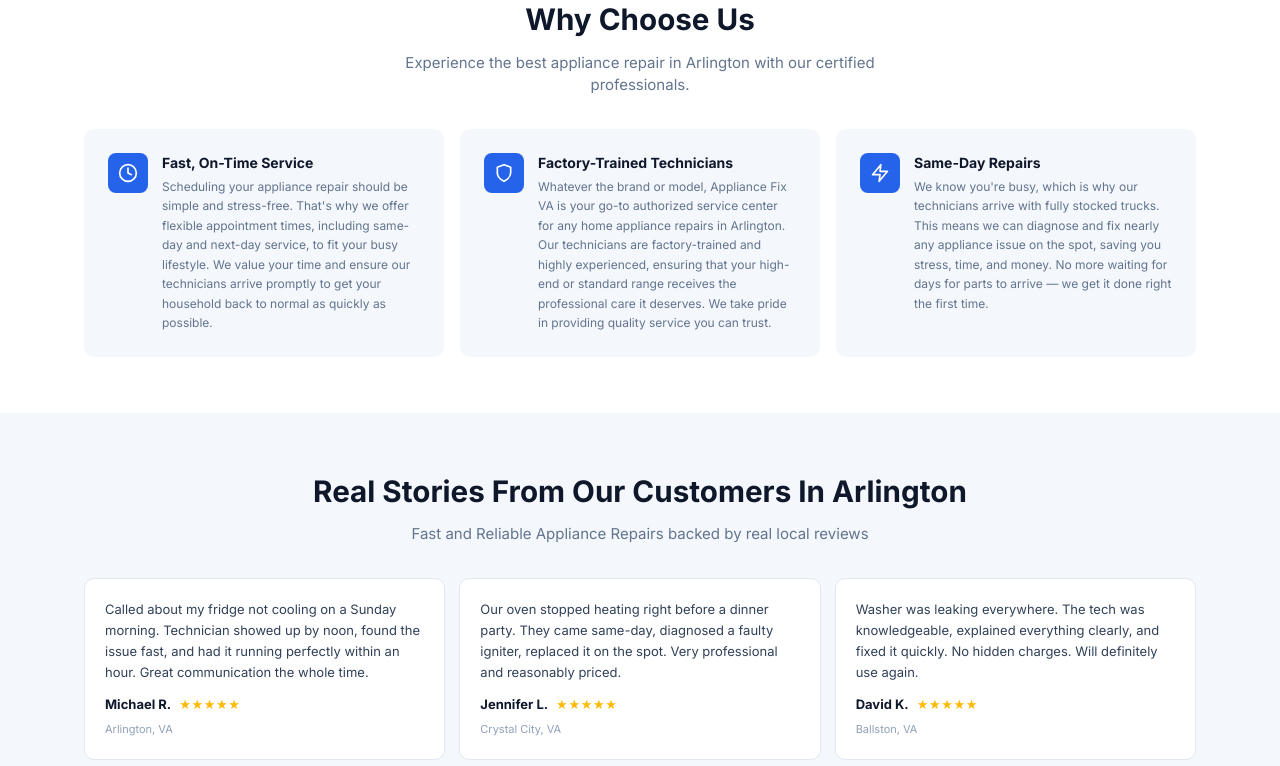
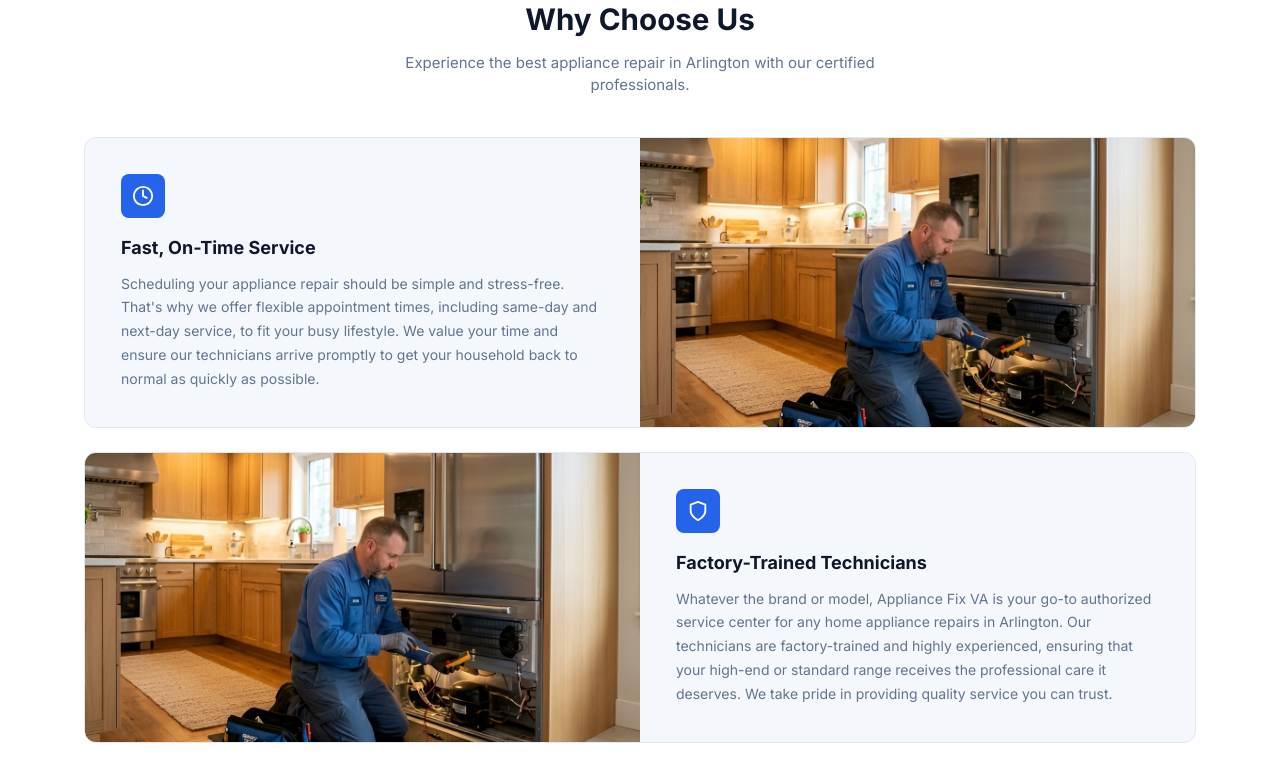
Before and after one commit to handenis86-ux/appliance-fix-va, a Next.js app: page / in a window 1280 px wide. Shown: the part 3840-4606 px from the top of the page. Built offline with nearby package versions, Linux system fonts and the light colour scheme.

Commit message:
WhyChooseUs: alternating image+text layout

```diff
--- a/src/components/WhyChooseUs.tsx
+++ b/src/components/WhyChooseUs.tsx
@@ -1,24 +1,39 @@
+import Image from "next/image";
+
 const items = [
   {
     title: "Fast, On-Time Service",
     desc: "Scheduling your appliance repair should be simple and stress-free. That's why we offer flexible appointment times, including same-day and next-day service, to fit your busy lifestyle. We value your time and ensure our technicians arrive promptly to get your household back to normal as quickly as possible.",
     icon: (
-      <svg width="20" height="20" viewBox="0 0 24 24" fill="none" stroke="#fff" strokeWidth="2" strokeLinecap="round" strokeLinejoin="round"><circle cx="12" cy="12" r="10" /><polyline points="12 6 12 12 16 14" /></svg>
+      <svg width="22" height="22" viewBox="0 0 24 24" fill="none" stroke="#fff" strokeWidth="2" strokeLinecap="round" strokeLinejoin="round">
+        <circle cx="12" cy="12" r="10" />
+        <polyline points="12 6 12 12 16 14" />
+      </svg>
     ),
+    image: "/hero.jpg",
+    imagePosition: "right" as const,
   },
   {
     title: "Factory-Trained Technicians",
     desc: "Whatever the brand or model, Appliance Fix VA is your go-to authorized service center for any home appliance repairs in Arlington. Our technicians are factory-trained and highly experienced, ensuring that your high-end or standard range receives the professional care it deserves. We take pride in providing quality service you can trust.",
     icon: (
-      <svg width="20" height="20" viewBox="0 0 24 24" fill="none" stroke="#fff" strokeWidth="2" strokeLinecap="round" strokeLinejoin="round"><path d="M12 22s8-4 8-10V5l-8-3-8 3v7c0 6 8 10 8 10z" /></svg>
+      <svg width="22" height="22" viewBox="0 0 24 24" fill="none" stroke="#fff" strokeWidth="2" strokeLinecap="round" strokeLinejoin="round">
+        <path d="M12 22s8-4 8-10V5l-8-3-8 3v7c0 6 8 10 8 10z" />
+      </svg>
     ),
+    image: "/hero.jpg",
+    imagePosition: "left" as const,
   },
   {
     title: "Same-Day Repairs",
     desc: "We know you're busy, which is why our technicians arrive with fully stocked trucks. This means we can diagnose and fix nearly any appliance issue on the spot, saving you stress, time, and money. No more waiting for days for parts to arrive — we get it done right the first time.",
     icon: (
-      <svg width="20" height="20" viewBox="0 0 24 24" fill="none" stroke="#fff" strokeWidth="2" strokeLinecap="round" strokeLinejoin="round"><path d="M13 2L3 14h9l-1 8 10-12h-9l1-8z" /></svg>
+      <svg width="22" height="22" viewBox="0 0 24 24" fill="none" stroke="#fff" strokeWidth="2" strokeLinecap="round" strokeLinejoin="round">
+        <path d="M13 2L3 14h9l-1 8 10-12h-9l1-8z" />
+      </svg>
     ),
+    image: "/hero.jpg",
+    imagePosition: "right" as const,
   },
 ];
 
@@ -26,7 +41,7 @@ export default function WhyChooseUs() {
   return (
     <section className="py-14">
       <div className="max-w-[1160px] mx-auto px-6">
-        <div className="text-center mb-8">
+        <div className="text-center mb-10">
           <h2 className="text-[clamp(1.4rem,2.8vw,1.85rem)] font-bold text-slate-900 mb-2.5">
             Why Choose Us
           </h2>
@@ -34,21 +49,41 @@ export default function WhyChooseUs() {
             Experience the best appliance repair in Arlington with our certified professionals.
           </p>
         </div>
-        <div className="grid grid-cols-1 md:grid-cols-3 gap-4">
-          {items.map((item) => (
+        <div className="space-y-6">
+          {items.map((item) => {
+            const imageOnRight = item.imagePosition === "right";
+            return (
               <div
                 key={item.title}
-              className="bg-gray-bg rounded-[10px] p-6 flex gap-3.5 items-start"
+                className="grid grid-cols-1 md:grid-cols-2 bg-gray-bg rounded-xl overflow-hidden border border-slate-200"
               >
-              <div className="min-w-[40px] h-10 bg-blue rounded-lg flex items-center justify-center">
+                <div
+                  className={`relative h-[220px] md:h-auto md:min-h-[260px] order-1 ${
+                    imageOnRight ? "md:order-2" : "md:order-1"
+                  }`}
+                >
+                  <Image
+                    src={item.image}
+                    alt={item.title}
+                    fill
+                    className="object-cover"
+                    sizes="(max-width: 768px) 100vw, 50vw"
+                  />
+                </div>
+                <div
+                  className={`p-7 md:p-9 flex flex-col justify-center order-2 ${
+                    imageOnRight ? "md:order-1" : "md:order-2"
+                  }`}
+                >
+                  <div className="w-11 h-11 bg-blue rounded-lg flex items-center justify-center mb-4">
                     {item.icon}
                   </div>
-              <div>
-                <h4 className="text-sm font-bold text-slate-900 mb-1">{item.title}</h4>
-                <p className="text-xs text-slate-500 leading-relaxed">{item.desc}</p>
+                  <h3 className="text-lg font-bold text-slate-900 mb-2.5">{item.title}</h3>
+                  <p className="text-[14px] text-slate-500 leading-[1.7]">{item.desc}</p>
                 </div>
               </div>
-          ))}
+            );
+          })}
         </div>
       </div>
     </section>
```
Lines whose indentation alone changed are shown as unchanged.
